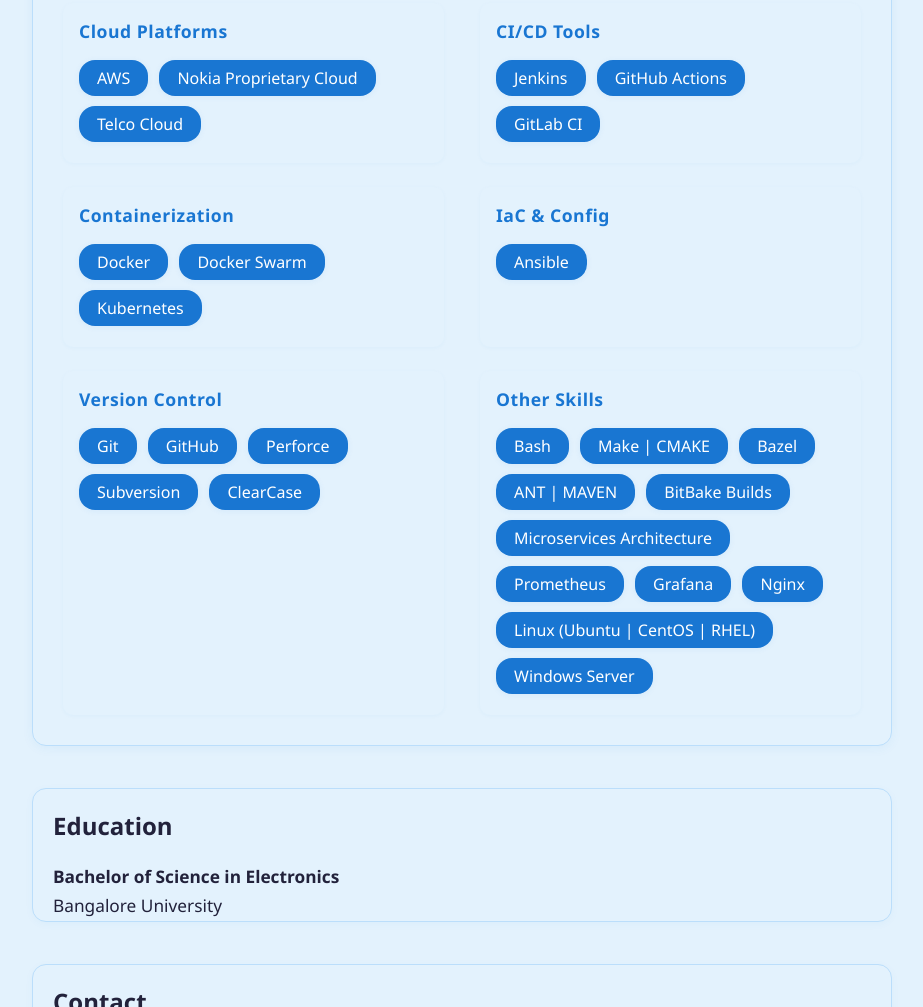
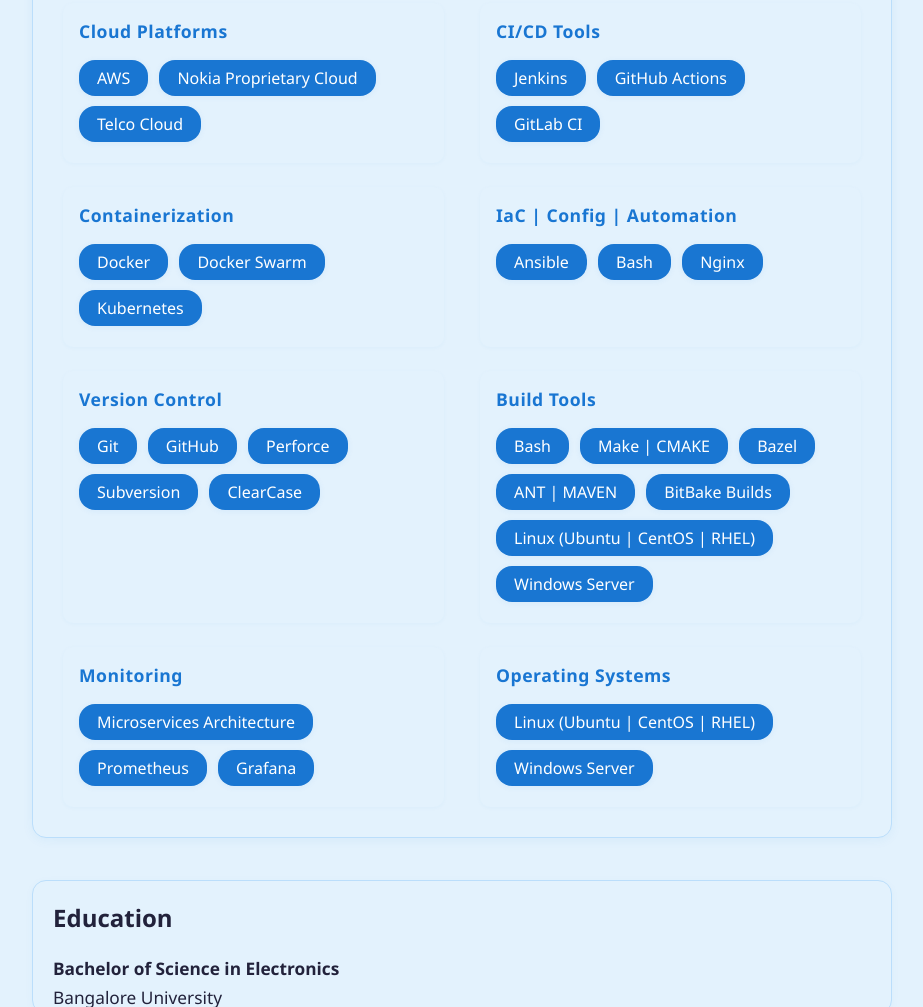
Before and after one commit to venuvoldeos/venugopal_profile.io, a plain HTML site: page index.html in a window 1280 px wide. Shown: the part 1551-2558 px from the top of the page, without its empty margins (178-1101 px from the left). Drawn offline with Linux system fonts and the light colour scheme.

Commit message:
Update index.html

```diff
--- a/index.html
+++ b/index.html
@@ -73,8 +73,10 @@
             <span class="skill-badge">Kubernetes</span>
         </div>
         <div class="skills-group">
-            <h3>IaC & Config</h3>
+            <h3>IaC | Config | Automation</h3>
             <span class="skill-badge">Ansible</span>
+            <span class="skill-badge">Bash</span>
+            <span class="skill-badge">Nginx</span>
         </div>
         <div class="skills-group">
             <h3>Version Control</h3>
@@ -85,16 +87,23 @@
             <span class="skill-badge">ClearCase</span>
         </div>
         <div class="skills-group">
-            <h3>Other Skills</h3>
+            <h3>Build Tools</h3>
             <span class="skill-badge">Bash</span>
             <span class="skill-badge">Make | CMAKE</span>
             <span class="skill-badge">Bazel</span>
             <span class="skill-badge">ANT | MAVEN</span>
             <span class="skill-badge">BitBake Builds</span>
+            <span class="skill-badge">Linux (Ubuntu | CentOS | RHEL)</span>
+            <span class="skill-badge">Windows Server</span>
+        </div>
+        <div class="skills-group">
+            <h3>Monitoring</h3>
             <span class="skill-badge">Microservices Architecture</span>
             <span class="skill-badge">Prometheus</span>
             <span class="skill-badge">Grafana</span>
-            <span class="skill-badge">Nginx</span>
+        </div>
+        <div class="skills-group">
+            <h3>Operating Systems</h3>
             <span class="skill-badge">Linux (Ubuntu | CentOS | RHEL)</span>
             <span class="skill-badge">Windows Server</span>
         </div>
```
